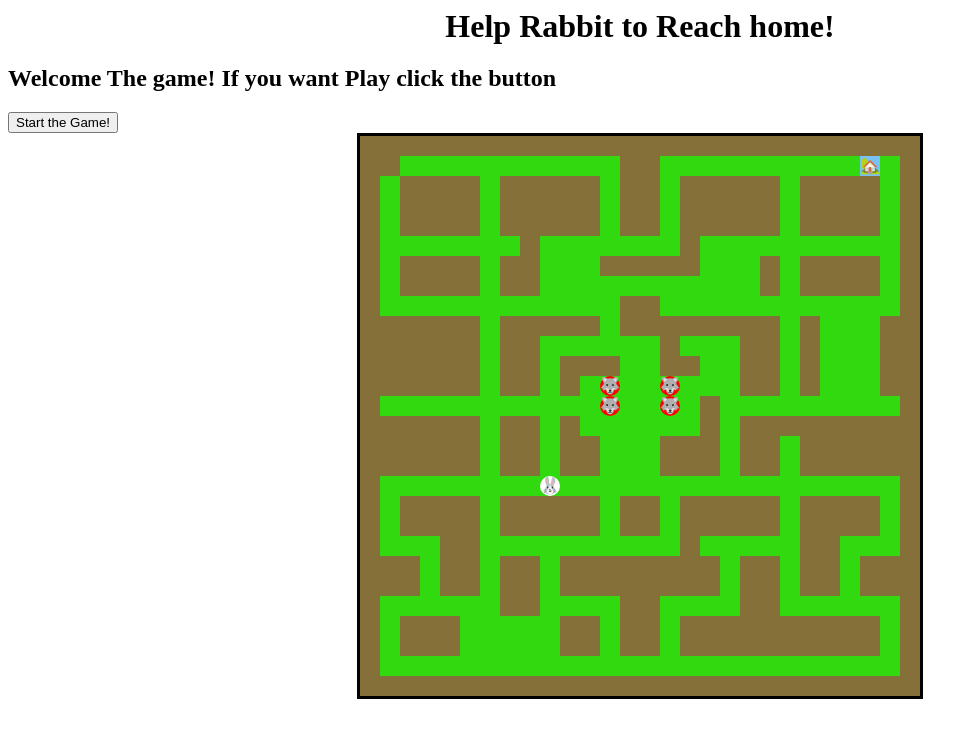
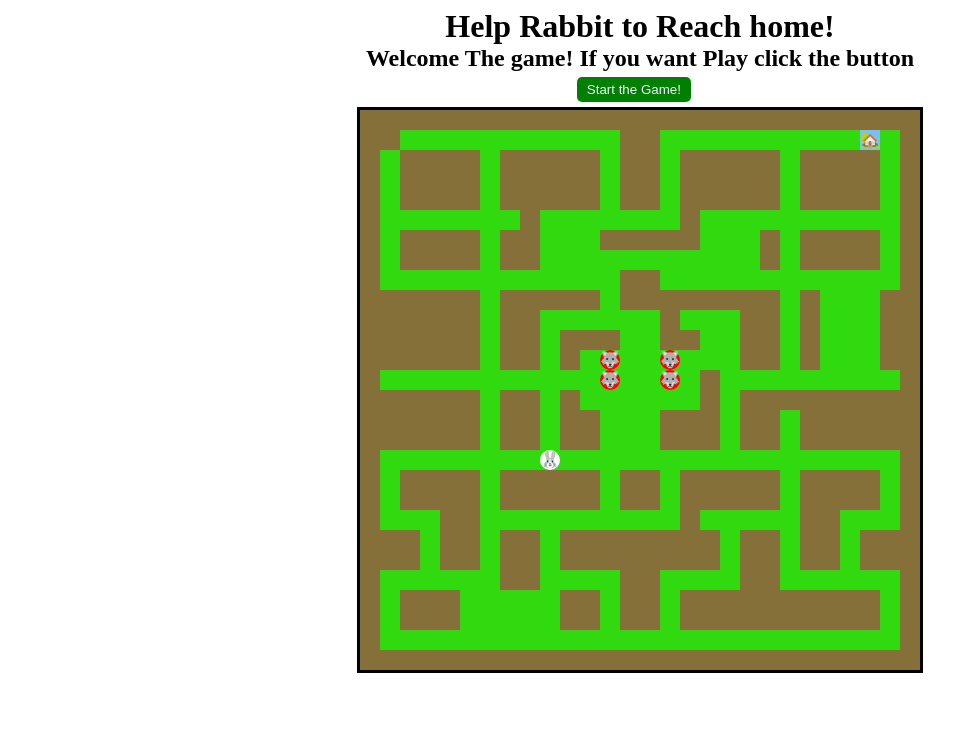
Before and after one commit to Hayk-Karapetyan-Git/Game-task, a plain HTML site: page index.html in a window 1280 px wide. Shown: the whole page, without its empty margins (0-978 px from the left). Drawn offline with Linux system fonts and the light colour scheme.

Commit message:
Update Styles

```diff
--- a/style.css
+++ b/style.css
@@ -1,6 +1,20 @@
 h1 {
     width: max-content;
     margin: 0 auto;
+}
+h2 {
+    width: max-content;
+    margin: 0 auto;
+}
+
+button {
+    max-width: 13%;
+    padding: 5px 10px;
+    background-color: green;
+    color: aliceblue;
+    border: 0px solid ;
+    border-radius: 5px;
+    margin: 5px 45%;
 }
 
 .grid {
```
